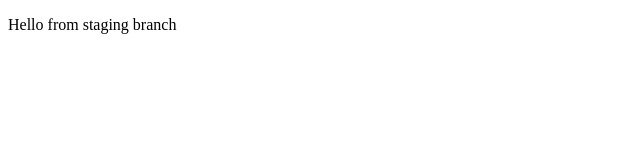
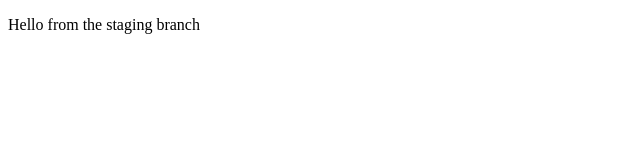
Before and after one commit to z-testing-internal/simple-app, a Next.js app: page / in a window 1280 px wide. Shown: the top 160 px of the page, without its empty margins (0-640 px from the left). Built offline with nearby package versions, Linux system fonts and the light colour scheme.

Commit message:
Update index.js

```diff
--- a/pages/index.js
+++ b/pages/index.js
@@ -1,7 +1,7 @@
 export default function Index() {
   return (
     <div>
-      <p>Hello from staging branch</p>
+      <p>Hello from the staging branch</p>
     </div>
   )
 }
```
